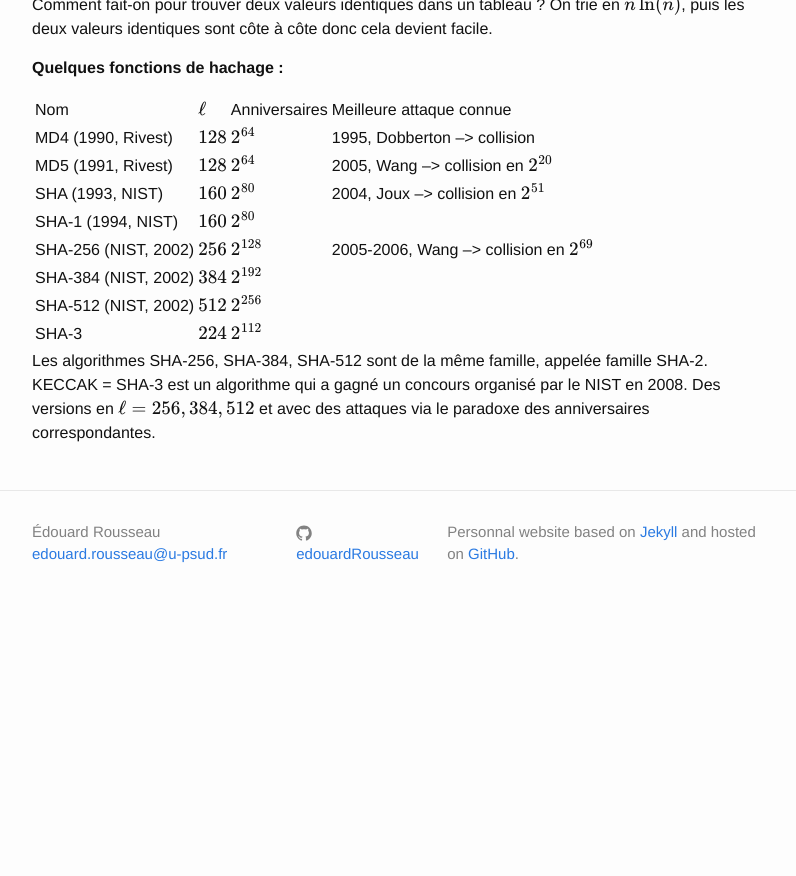
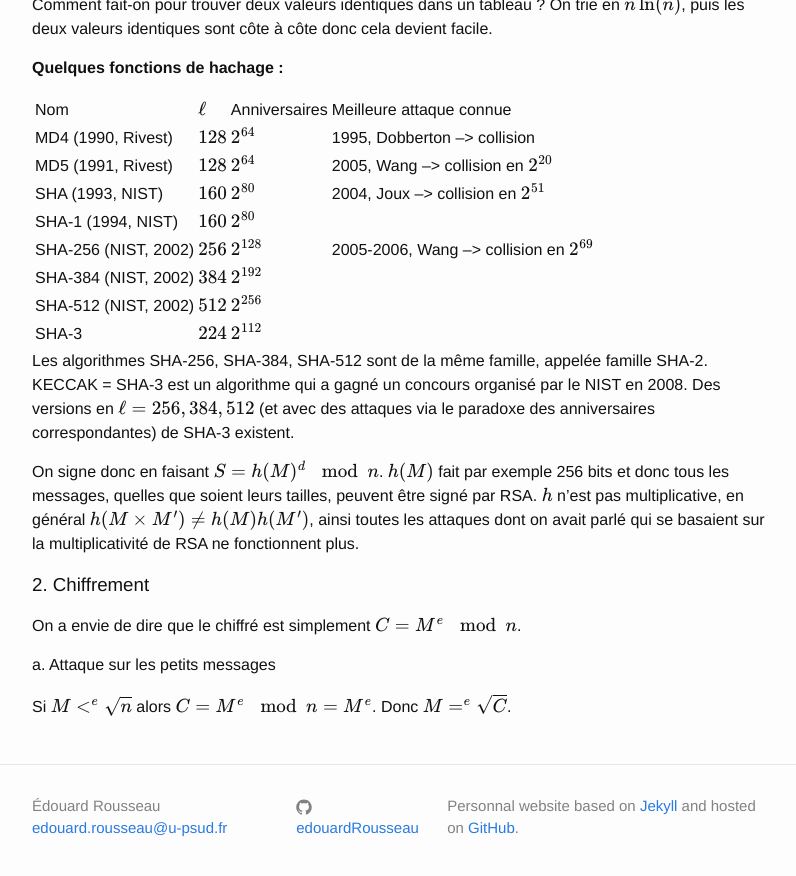
Before and after one commit to erou/erou.github.io, a Jekyll site: the page built from crypto.md, in a window 1280 px wide and 900 px high, scrolled down 1782 px. Shown: the top 876 px of the window, without its empty margins (238-1034 px from the left). Built offline with Jekyll 4.4.1, drawn with Linux system fonts in a browser that asks for light colours; formulas are drawn with MathJax 3; before the commit the page ends 2408 px from its top, so only the background shows below that.

Commit message:
cours crypto

```diff
--- a/crypto.md
+++ b/crypto.md
@@ -112,5 +112,20 @@ SHA-3 | $224$ | $2^{112}$ |
 Les algorithmes SHA-256, SHA-384, SHA-512 sont de la même famille,
 appelée famille SHA-2. KECCAK = SHA-3 est un algorithme qui a gagné un
 concours organisé par le NIST en 2008. Des versions en $\ell =
-256,384,512$ et avec des attaques via le paradoxe des anniversaires
-correspondantes.
+256,384,512$ (et avec des attaques via le paradoxe des anniversaires
+correspondantes) de SHA-3 existent.
+
+On signe donc en faisant $S=h(M)^d\mod n$. $h(M)$ fait par exemple 256
+bits et donc tous les messages, quelles que soient leurs tailles,
+peuvent être signé par RSA. $h$ n'est pas multiplicative, en général
+$h(M\times M')\neq h(M)h(M')$, ainsi toutes les attaques dont on avait
+parlé qui se basaient sur la multiplicativité de RSA ne fonctionnent
+plus.
+
+### 2. Chiffrement
+
+On a envie de dire que le chiffré est simplement $C=M^e\mod n$.
+
+#### a. Attaque sur les petits messages
+
+Si $M<^e\sqrt n$ alors $C=M^e\mod n=M^e$. Donc $M=^e\sqrt C$.
```
